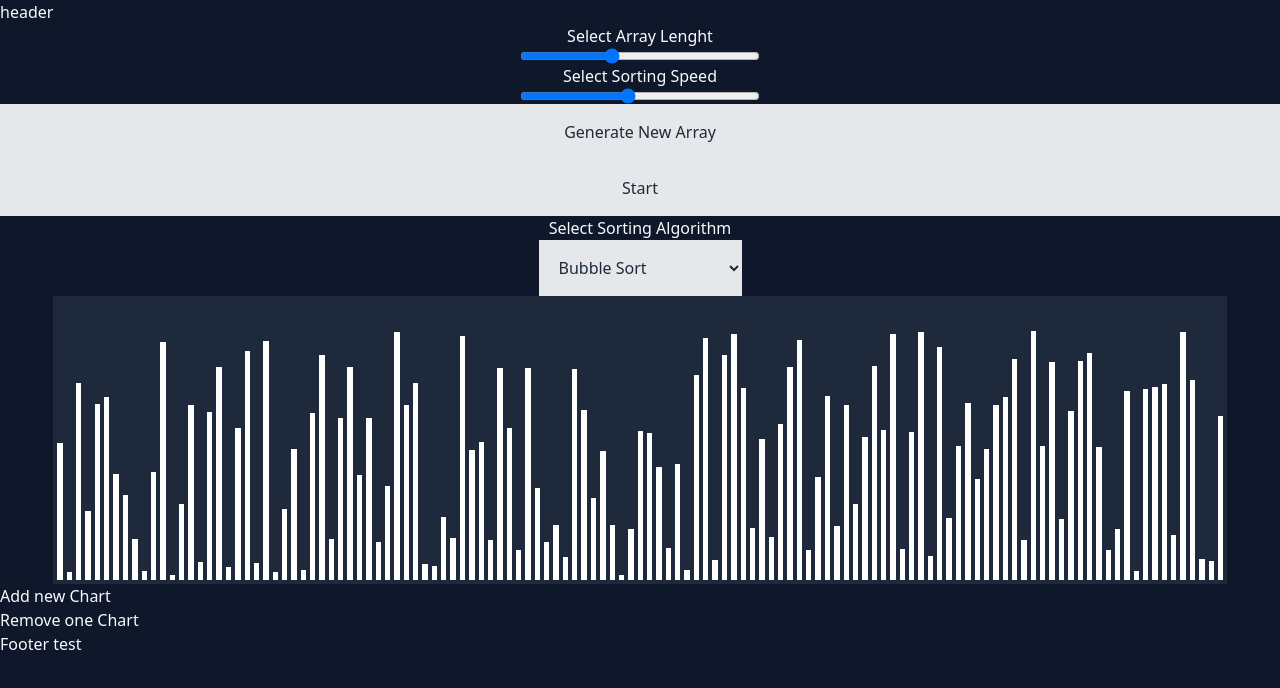
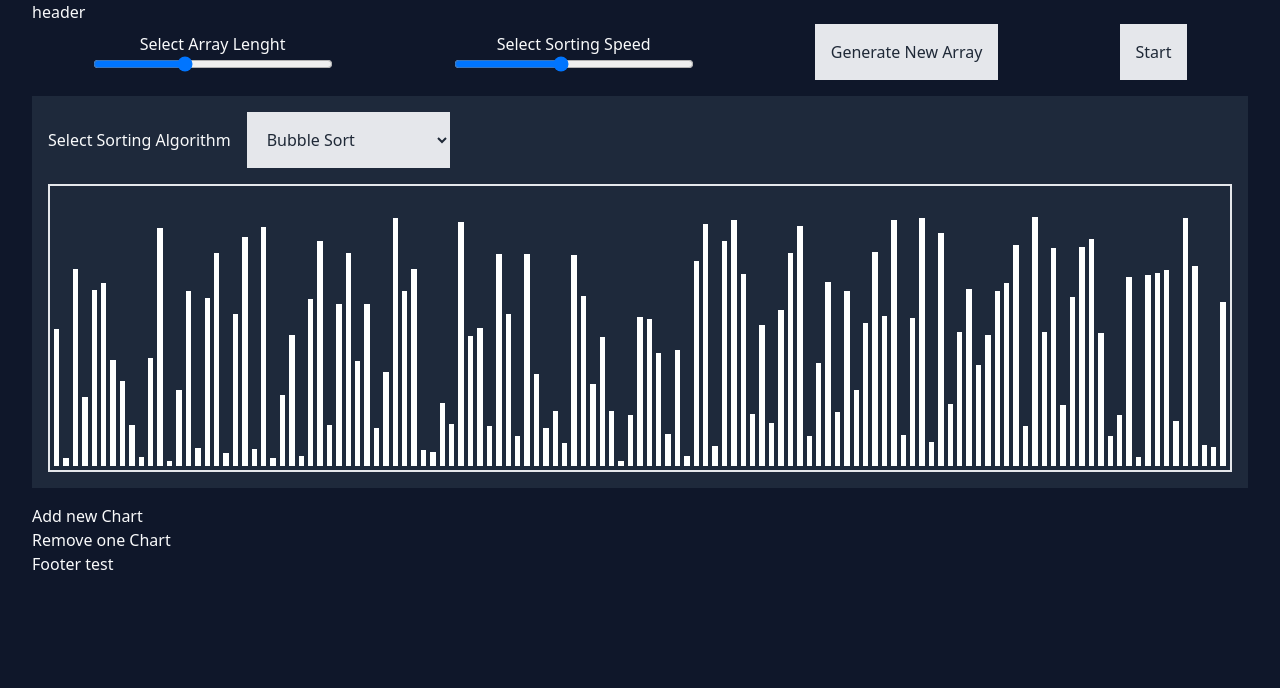
Before and after one commit to leonardporteria/sorting-algorithms-visualizer, a React (Vite) app: page / in a window 1280 px wide. Shown: the top 688 px of the page. Built offline with nearby package versions, Linux system fonts and the light colour scheme.

Commit message:
independent algo per chart

```diff
--- a/src/App.jsx
+++ b/src/App.jsx
@@ -4,7 +4,7 @@ import Main from './components/Main';
 
 function App() {
   return (
-    <div className='flex flex-col min-w-screen min-h-screen overflow-x-hidden bg-slate-900 font-poppins text-gray-50'>
+    <div className='flex flex-col min-w-screen min-h-screen overflow-x-hidden bg-slate-900 font-poppins text-gray-50 px-8'>
       <Header />
       <Main />
       <Footer />
--- a/src/algorithms/SelectionSort.jsx
+++ b/src/algorithms/SelectionSort.jsx
@@ -8,7 +8,7 @@ export const SelectionSort = async (array, sortingSpeed, setArray) => {
     let smallest = array[i].value;
     let index = i;
     for (let j = i; j < array.length; j++) {
-      if (smallest > array[j].value) {
+      if (smallest >= array[j].value) {
         await delayInMilliseconds(sortingSpeed);
         smallest = array[j].value;
 
--- a/src/components/Main.jsx
+++ b/src/components/Main.jsx
@@ -48,36 +48,6 @@ const Main = () => {
 
   const handleStart = () => {
     setHasStarted(!hasStarted);
-    switch (algorithm) {
-      case 'Bubble Sort':
-        BubbleSort(array, sortingSpeed, setArray);
-        break;
-      case 'Merge Sort':
-        MergeSort(array, sortingSpeed, setArray);
-        break;
-      case 'Insertion Sort':
-        InsertionSort(array, sortingSpeed, setArray);
-        break;
-      case 'Selection Sort':
-        SelectionSort(array, sortingSpeed, setArray);
-        break;
-      case 'Quick Sort [Lomuto]':
-        break;
-      case 'Quick Sort [Hoare]':
-        break;
-      case 'Heap Sort':
-        break;
-      case 'Cocktail Shaker':
-        CocktailShaker(array, sortingSpeed, setArray);
-        break;
-      case 'Radix Sort':
-        break;
-      case 'Bogo Sort':
-        break;
-      default:
-        setHasStarted(!hasStarted);
-        break;
-    }
   };
 
   // GENERATE A RANDOM ARRAY UPON LOADING
@@ -88,8 +58,8 @@ const Main = () => {
   }, [arrayLength]);
 
   return (
-    <div>
-      <div>
+    <div className='flex flex-col gap-4'>
+      <div className='flex justify-around'>
         {/* // ? ARRAY LENGHT SLIDER */}
         <div className='flex flex-col items-center justify-center'>
           <label>Select Array Lenght</label>
@@ -139,7 +109,12 @@ const Main = () => {
       {/* // ? CHARTS */}
       {chartCount > 0 &&
         Array.from({ length: chartCount }).map((_, index) => (
-          <Visualizer key={index} globalArray={globalArray} />
+          <Visualizer
+            key={index}
+            globalArray={globalArray}
+            sortingSpeed={sortingSpeed}
+            hasStarted={hasStarted}
+          />
         ))}
 
       <div>
--- a/src/components/Visualizer.jsx
+++ b/src/components/Visualizer.jsx
@@ -1,8 +1,13 @@
 import { useState, useEffect } from 'react';
+
+import { BubbleSort } from '../algorithms/BubbleSort';
+import { InsertionSort } from '../algorithms/InsertionSort';
+import { SelectionSort } from '../algorithms/SelectionSort';
+import { CocktailShaker } from '../algorithms/CocktailShaker';
 
 import Chart from './generator/Chart';
 
-const Visualizer = ({ globalArray }) => {
+const Visualizer = ({ globalArray, sortingSpeed, hasStarted }) => {
   // algorithm options
   const algorithmOptions = [
     { label: 'Bubble Sort', value: 'Bubble Sort' },
@@ -22,24 +27,46 @@ const Visualizer = ({ globalArray }) => {
 
   // array state
   // {value: number, color: hex}
-  const [array, setArray] = useState([...globalArray]);
+  const [array, setArray] = useState([]);
 
   // * EVENT HANDLERS
   const handleAlgorithmChange = (event) => {
     setAlgorithm(event.target.value);
   };
+  const handleSort = async () => {
+    console.log('sort sort');
+    CocktailShaker(array, sortingSpeed, setArray);
+    switch (algorithm) {
+      case 'Bubble Sort':
+        await BubbleSort(array, sortingSpeed, setArray);
+        break;
+      case 'Merge Sort':
+        await MergeSort(array, sortingSpeed, setArray);
+        break;
+      case 'Insertion Sort':
+        await InsertionSort(array, sortingSpeed, setArray);
+        break;
+      case 'Selection Sort':
+        await SelectionSort(array, sortingSpeed, setArray);
+        break;
+    }
+  };
 
   // GENERATE A RANDOM ARRAY UPON LOADING
   useEffect(() => {
+    if (hasStarted) {
+      console.log('simula');
+      handleSort();
+      return;
+    }
     console.log('visualizer: useeffect ran');
     setArray(globalArray);
-  }, [globalArray]);
+  }, [globalArray, hasStarted]);
 
   return (
-    <div>
-      <div className='flex justify-evenly '>
+    <div className='flex flex-col gap-4 p-4 bg-slate-800'>
       {/* ALGORITHM DROP DOWN */}
-        <div className='flex flex-col items-center justify-center'>
+      <div className='flex items-center gap-4'>
         <label>Select Sorting Algorithm</label>
         <select
           value={algorithm}
@@ -53,7 +80,6 @@ const Visualizer = ({ globalArray }) => {
           ))}
         </select>
       </div>
-      </div>
 
       <Chart array={array} />
     </div>
--- a/src/components/generator/Chart.jsx
+++ b/src/components/generator/Chart.jsx
@@ -10,7 +10,7 @@ const Chart = ({ array }) => {
   }, [array]);
 
   return (
-    <div className='flex gap-1  items-end m-auto p-1 h-72 w-11/12 bg-slate-800 '>
+    <div className='flex gap-1 items-end m-auto p-1 h-72 w-full bg-slate-800 border-2'>
       {newArr.map((bar, index) => (
         <Bar
           key={index}
```
Also changed, not shown: 1 other file (tests, documents, lock files or other folders). Lines whose indentation alone changed are shown as unchanged.
